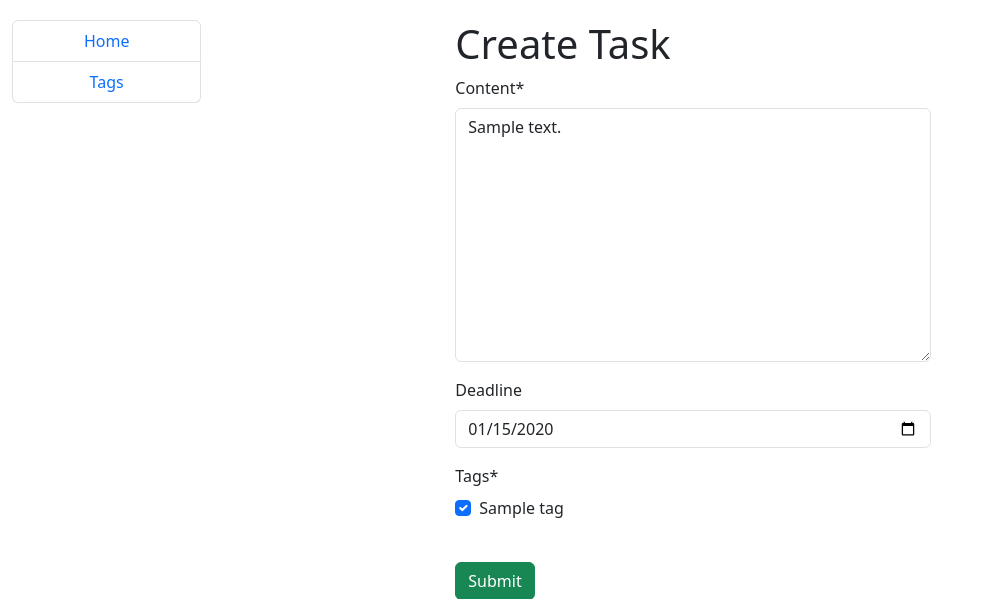
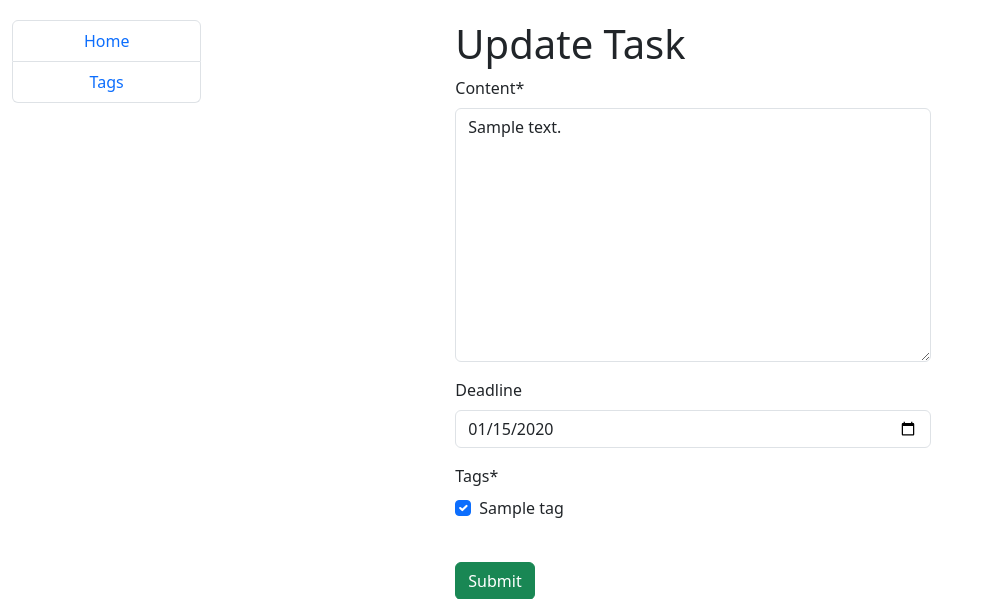
Before and after one commit to VladKyianytsia/to-do-list, a Django app: page /task/1/update/ in a window 1280 px wide. Shown: the top 599 px of the page, without its empty margins (0-982 px from the left). Run offline with Django 5.2, Linux system fonts and the light colour scheme; tables that the repository leaves empty hold one stand-in row (values such as "Sample post"); some libraries are stand-ins or nearby versions.

Commit message:
edited tag_form.html & task_from.html to display action correctly either it creation or update form

```diff
--- a/templates/to_do_app/tag_form.html
+++ b/templates/to_do_app/tag_form.html
@@ -3,7 +3,7 @@
 
 {% block content %}
   <div style="width: 500px" class="container">
-    <h1>Create Tag</h1>
+    <h1>{{ object|yesno:"Update,Create" }} Tag</h1>
     <form method="post" novalidate>
       {% csrf_token %}
       {{ form|crispy }}
--- a/templates/to_do_app/task_form.html
+++ b/templates/to_do_app/task_form.html
@@ -3,7 +3,7 @@
 
 {% block content %}
   <div style="width: 500px" class="container">
-    <h1>Create Task</h1>
+    <h1>{{ object|yesno:"Update,Create" }} Task</h1>
     <form method="post" novalidate>
       {% csrf_token %}
       {{ form|crispy }}
```
